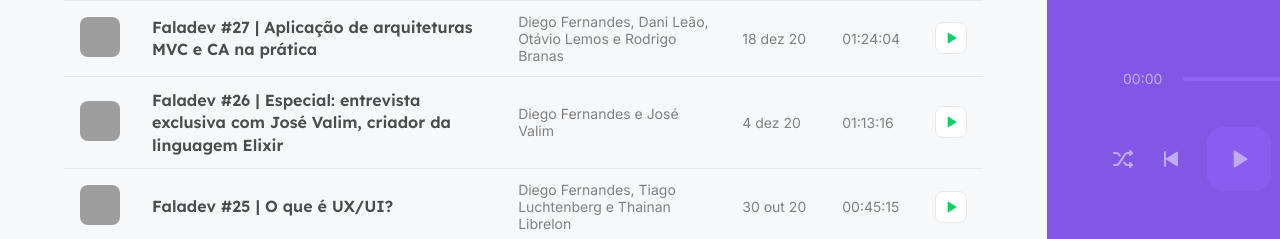
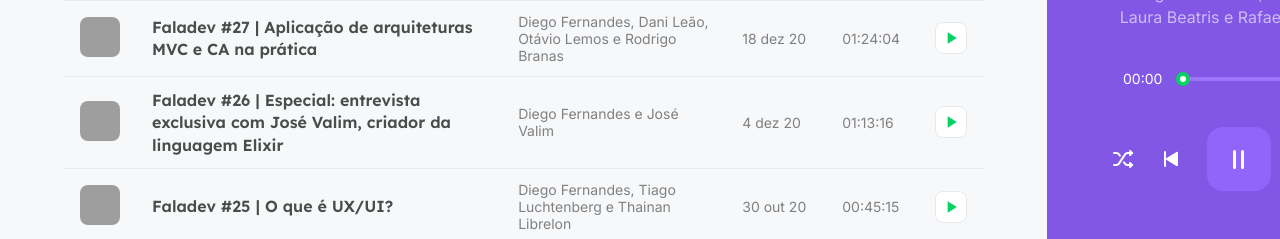
Before and after one commit to AlphaLawless/podcastrnext-NLW-5, a Next.js app: page / in a window 1280 px wide. Both pictures are taken after a click on the button 929 px from the left and 290 px from the top of the page. Shown: the part 561-800 px from the top of the page. Built offline with nearby package versions, Linux system fonts and the light colour scheme; data requests are answered from the project's data file; grey boxes are pictures that could not be loaded.

Commit message:
Finalized play or pause on music

```diff
--- a/src/components/Player/index.tsx
+++ b/src/components/Player/index.tsx
@@ -3,7 +3,7 @@
   precisamos puxar o styles de onde estamos fazendo. */
 
 import Image from 'next/image'
-import { useContext } from 'react'
+import { useContext, useRef, useEffect } from 'react'
 import Slider from 'rc-slider'
 
 import { PlayerContext } from '../../contexts/PlayerContext'
@@ -12,7 +12,29 @@ import 'rc-slider/assets/index.css'
 import styles from './style.module.scss'
 
 export default function Player() {
-  const { episodeList, currentEpisodeIndex } = useContext(PlayerContext)
+  //Aqui vamos utilizar do conceito de Ref(reference), passando atributos de tipagem do TS com elementos do HTML.
+  const audioRef = useRef<HTMLAudioElement>(null)
+
+  const {
+    episodeList,
+    currentEpisodeIndex,
+    isPlaying,
+    togglePlay,
+    setPlayingState
+  } = useContext(PlayerContext)
+
+  //useEffect mais chamado de Efeito Colateral, ou Ação() => e Reação() =>
+  useEffect(() => {
+    if (!audioRef.current) {
+      return
+    }
+
+    if (isPlaying) {
+      audioRef.current.play()
+    } else {
+      audioRef.current.pause()
+    }
+  }, [isPlaying])
 
   const episode = episodeList[currentEpisodeIndex]
 
@@ -60,7 +82,10 @@ export default function Player() {
         {episode && (
           <audio
             src={episode.url}
+            ref={audioRef}
             autoPlay
+            onPlay={() => setPlayingState(true)}
+            onPause={() => setPlayingState(false)}
           />
         )}
 
@@ -71,8 +96,16 @@ export default function Player() {
           <button type="button" disabled={!episode}>
             <img src="/play-previous.svg" alt="Tocar anterior" />
           </button>
-          <button type="button" className={styles.playButton} disabled={!episode}>
-            <img src="/play.svg" alt="Tocar" />
+          <button
+            type="button"
+            className={styles.playButton}
+            disabled={!episode}
+            onClick={togglePlay}
+          >
+            {isPlaying
+              ? <img src="/pause.svg" alt="Tocar" />
+              : <img src="/play.svg" alt="Tocar" />
+            }
           </button>
           <button type="button" disabled={!episode}>
             <img src="/play-next.svg" alt="Tocar próxima" />
--- a/src/components/Player/style.module.scss
+++ b/src/components/Player/style.module.scss
@@ -120,7 +120,7 @@
       border-radius: 1rem;
       background: var(--purple-400);
 
-      &:hover {
+      &:hover:not(:disabled) {
         filter: brightness(0.95)
       }
     }
--- a/src/contexts/PlayerContext.tsx
+++ b/src/contexts/PlayerContext.tsx
@@ -4,13 +4,17 @@ type Episode = {
   title: string
   members: string
   thumbnail: string
+  url: string
   duration: number
-  url: string
 }
 
 type PlayerContextDate = {
   episodeList: Episode[]
   currentEpisodeIndex: number
+  isPlaying: boolean
+  play: (episde: Episode) => void
+  setPlayingState: (state: boolean) => void
+  togglePlay: () => void
 }
 
 export const PlayerContext = createContext({} as PlayerContextDate)
--- a/src/pages/_app.tsx
+++ b/src/pages/_app.tsx
@@ -28,13 +28,17 @@ function MyApp({ Component, pageProps }) {
     setIsPlaying(true)
   }
 
+  function setPlayingState(state: boolean) {
+    setIsPlaying(state)
+  }
+
   //Criando uma function para mudar o estado de play (ou seja, pausar) no nosso player
   function togglePlay() {
     setIsPlaying(!isPlaying)
   }
 
   return (
-    <PlayerContext.Provider value={{ episodeList, currentEpisodeIndex, play, isPlaying, togglePlay }}>
+    <PlayerContext.Provider value={{ episodeList, currentEpisodeIndex, play, isPlaying, togglePlay, setPlayingState }}>
       <div className={styles.wrapper}>
         <main>
           <Header />
--- a/src/pages/index.tsx
+++ b/src/pages/index.tsx
@@ -3,13 +3,16 @@
 // SSR - Basta usar uma chamada (export async function) getServerSideProps() - Os dados vão ser rodados todos de uma vez no Next
 // SSG - Basta usar a mesma chamada do SSR () getStaticProps() - Só funciona os dados em Produção
 
+import { useContext } from 'react'
 import { GetStaticProps } from 'next'
 import Image from 'next/image'
 import Link from 'next/link'
 import { format, parseISO } from 'date-fns'
 import ptBR from 'date-fns/locale/pt-BR'
+
 import { api } from '../services/api'
 import { convertDurationToTimeString } from '../utils/ConvertDurationToTimeString'
+import { PlayerContext } from '../contexts/PlayerContext'
 
 import styles from './home.module.scss'
 
@@ -35,10 +38,12 @@ type HomeProps = {
 //Parte para adiciona tipagem ao nosso Props(Propriedade)
 
 export default function Home({ latestEpisodes, allEpisodes }: HomeProps) {
+  const { play } = useContext(PlayerContext)
+
   return (
     <div className={styles.homePage}>
       <section className={styles.latestEpisodes}>
-        <h2>Últimos lançamentos</h2>
+        <h2>Últimos lançamentos {play}</h2>
 
         <ul>
           {latestEpisodes.map(episode => {
@@ -61,7 +66,7 @@ export default function Home({ latestEpisodes, allEpisodes }: HomeProps) {
                   <span>{episode.durationAsString}</span>
                 </div>
 
-                <button type="button">
+                <button type="button" onClick={() => play(episode)}>
                   <img src="/play-green.svg" alt="Tocar episódio" />
                 </button>
               </li>
```
